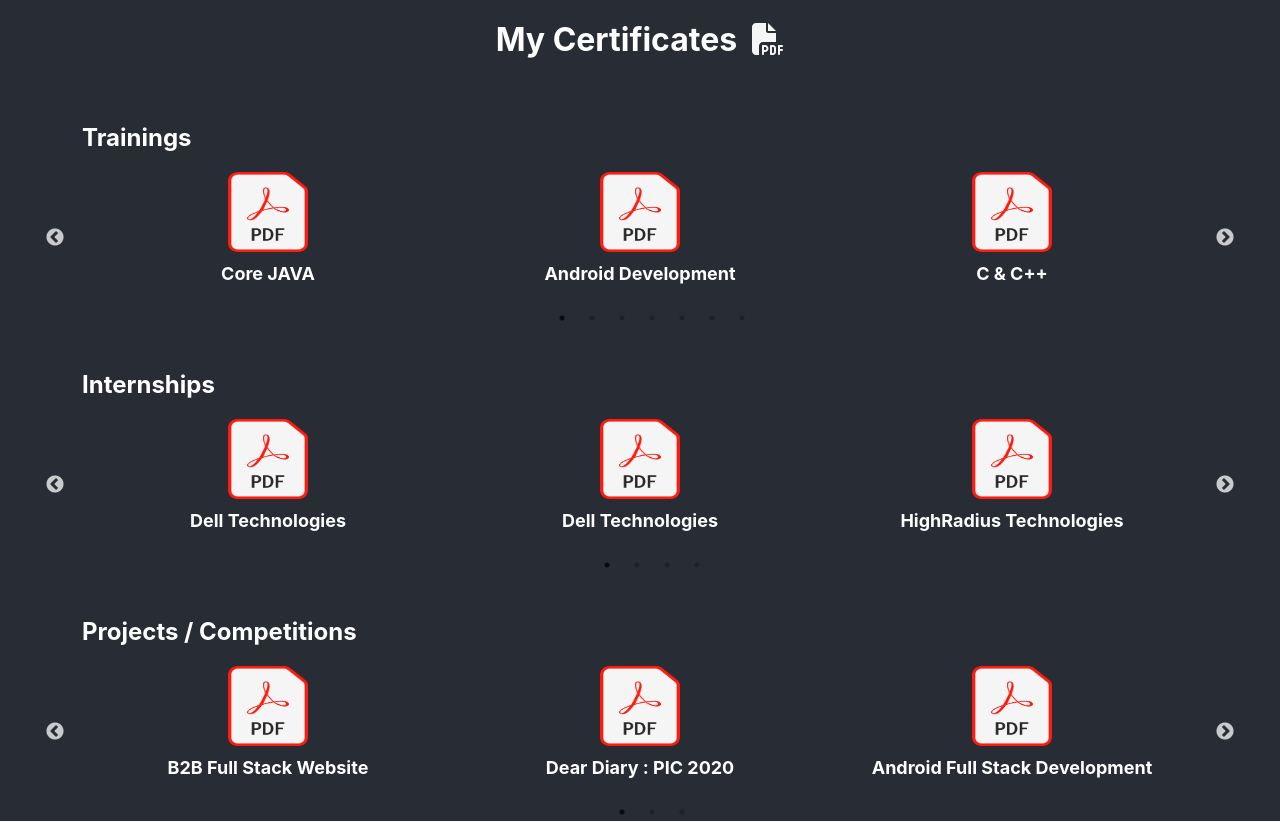
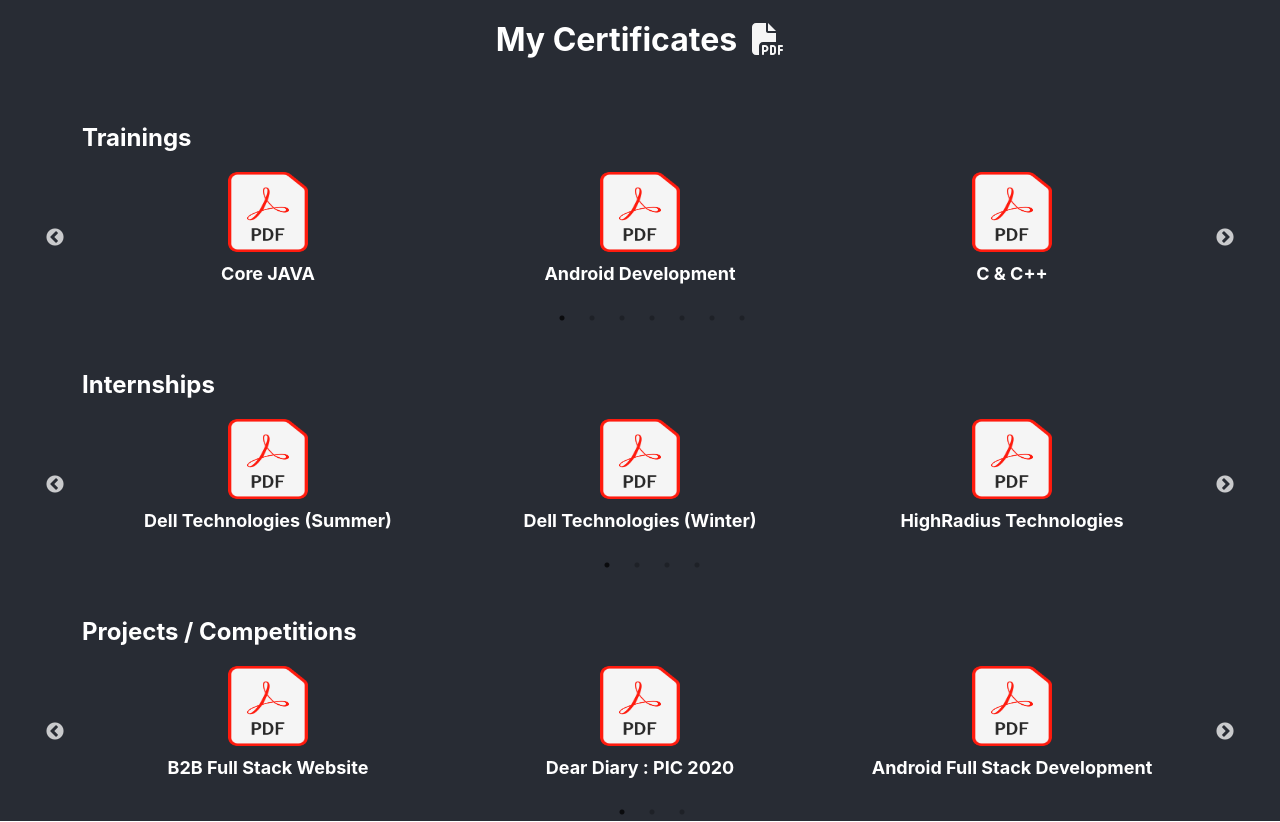
Before and after one commit to priyansh17/portfolio, a React (Create React App) app: page /My-Portfolio/certifications in a window 1280 px wide. Built offline with nearby package versions, Linux system fonts and the light colour scheme; a web font is replaced by a local one.

Commit message:
certificates page changes

```diff
--- a/src/Pages/CertificatesData.js
+++ b/src/Pages/CertificatesData.js
@@ -1,11 +1,11 @@
 const internships = [
     {
         "pdf": "",
-        "name": "Dell Technologies",
+        "name": "Dell Technologies (Summer)",
     },
     {
         "pdf": "",
-        "name": "Dell Technologies",
+        "name": "Dell Technologies (Winter)",
     },
     {
         "pdf": "",
--- a/src/Pages/CertificationsPage.js
+++ b/src/Pages/CertificationsPage.js
@@ -5,6 +5,7 @@ import Slider from "react-slick";
 import certificates from './CertificatesData';
 import kpmgCertificate from '../media/certificates/KPMG Certificate.pdf';
 import dell1cert from '../media/certificates/Priyansh Choudhary _Dell Internship.pdf';
+import dell2cert from '../media/certificates/Dell Summer Internship Completion Certificate.pdf';
 import hrcCert from '../media/certificates/1805589_Priyansh Choudhary_Certificate_HighRadius.pdf';
 import javaC from '../media/certificates/Core Java Training - Certificate of Completion.pdf';
 import androidC from '../media/certificates/Android App Development Training - Certificate of Completion.pdf';
@@ -30,7 +31,7 @@ function CertificationsPage(props) {
         initialSlide: 0
     };
 
-    const internshipCerts = [dell1cert, dell1cert, hrcCert, kpmgCertificate];
+    const internshipCerts = [dell1cert, dell2cert, hrcCert, kpmgCertificate];
     const trainingCerts = [javaC, androidC, cProgrammingC, webdevC, agileC, commC, timeManagementC];
     const projectCerts = [b2bProj, picProj, androidProj];
 
```
Also changed, not shown: 1 other file (tests, documents, lock files or other folders).
